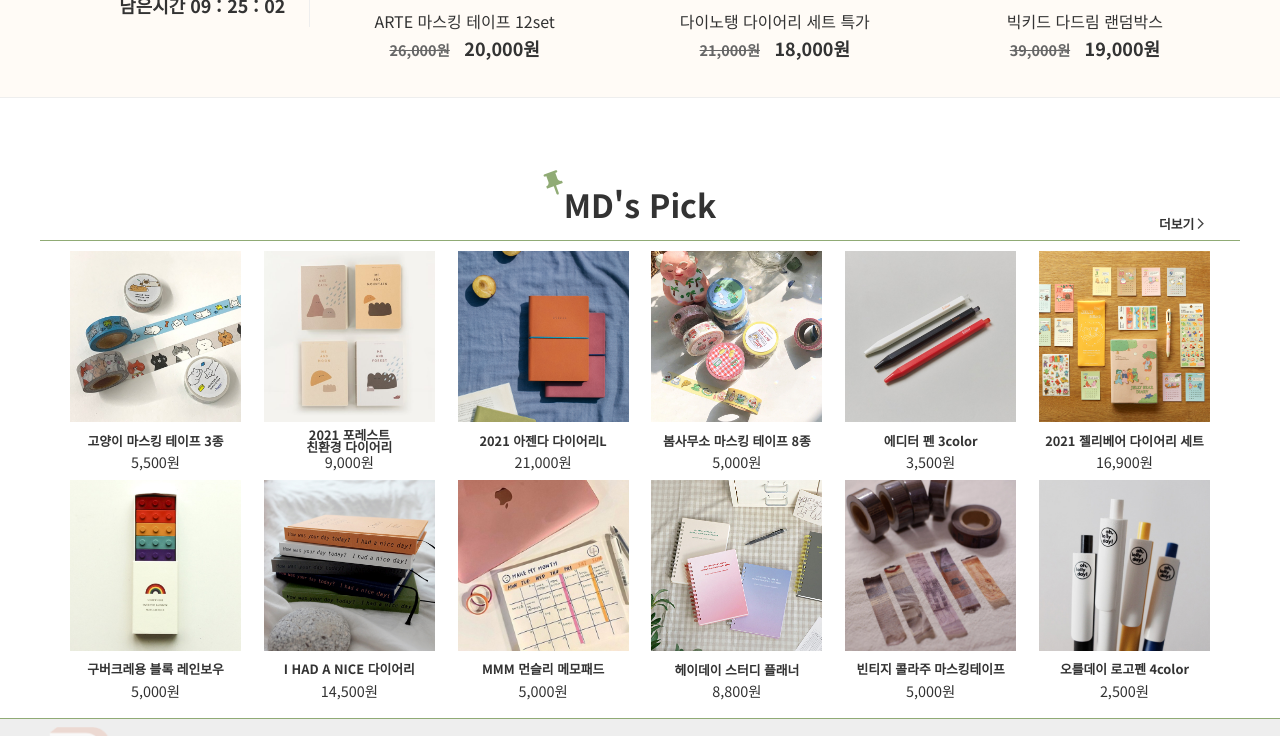
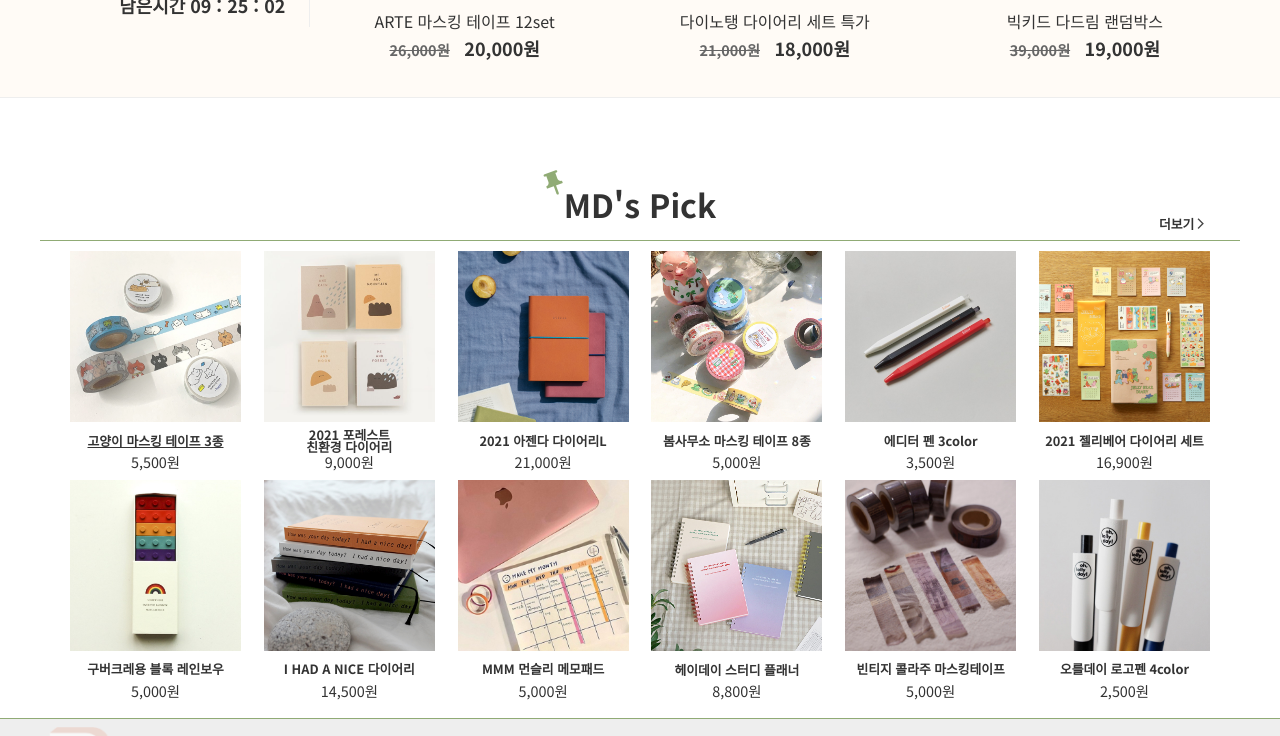
Before and after one commit to eunji764/sosoday, a plain HTML site: page index.html in a window 1280 px wide. In both pictures the pointer is over the picture 155 px from the left and 1084 px from the top of the page. Shown: the part 748-1484 px from the top of the page. Drawn offline with nearby package versions, Linux system fonts and the light colour scheme.

Commit message:
MD pick hover효과추가

```diff
--- a/css/style.css
+++ b/css/style.css
@@ -217,13 +217,17 @@
     width: 95%;
 }
 
-.mdspick_items .mdspick_item {
+.mdspick_items a.mdspick_item {
     width : 15%;
     text-align: center;
 }
 
 .mdspick_items .mdspick_item img {
     width: 100%;
+}
+
+.mdspick_items a.mdspick_item:hover img {
+    opacity: .8;
 }
 
 .mdspick_items .mdspick_item p {
@@ -234,6 +238,11 @@
     display: flex;
     justify-content: center;
     align-items: center;
+}
+
+
+.mdspick_items a.mdspick_item:hover p {
+    text-decoration: underline;
 }
 
 .mdspick_items .mdspick_item span {
```
